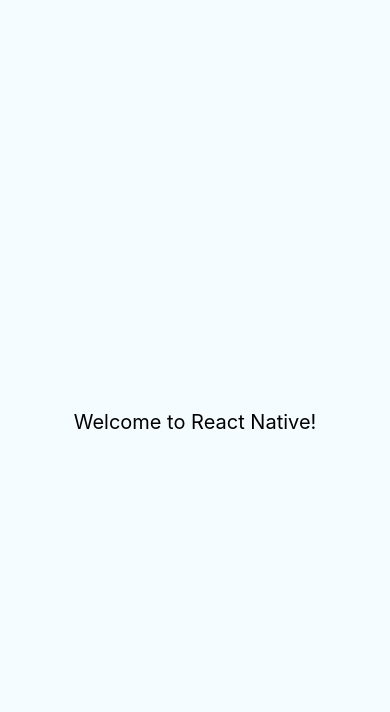
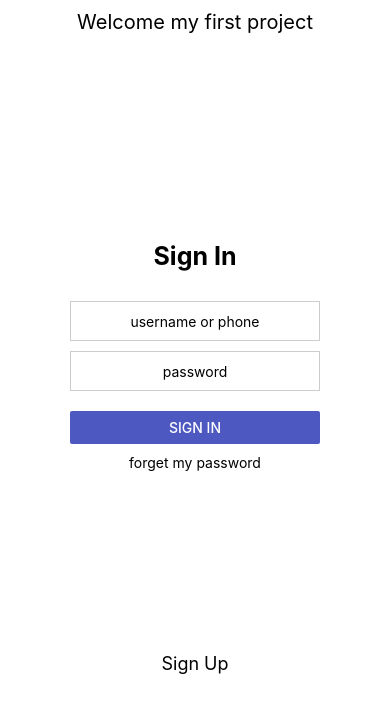
Before and after one commit to wagnercandido/ReactNativeAprendizado, a React Native app: screen / in a window 390 px wide. Shown: the top 712 px of the page. Built offline with nearby package versions, Linux system fonts and the light colour scheme.

Commit message:
Tela login

```diff
--- a/App.js
+++ b/App.js
@@ -1,11 +1,48 @@
-import React, {Component} from 'react';
-import {Platform, StyleSheet, Text, View} from 'react-native';
+import React, { Component } from 'react';
+import { Platform, StyleSheet, Text, View, TextInput, Button } from 'react-native';
 
 export default class App extends Component {
+
+  constructor(props) {
+    super(props);
+    this.state = { username: '', pass: '', error: '', success: '' };
+
+    this.sign = this.sign.bind(this);
+
+  }
+
+  sign() {
+    let state = this.state;
+    let usuario = 'wagnercandido';
+    let userPhone = '8388482251'
+    let senha = '1234';
+
+    if ((state.username == usuario || state.username == userPhone) && state.pass == senha) {
+      state.error = '';
+      state.success = 'Login Success';
+    } else {
+      state.success = '';
+      state.error = 'username or password invalid';
+    }
+
+    this.setState(state);
+
+  }
+
   render() {
     return (
       <View style={styles.container}>
-        <Text style={styles.welcome}>Welcome to React Native!</Text>
+        <Text style={styles.welcome}>Welcome my first project</Text>
+        <View style={styles.loginInputs}>
+          <Text style={styles.title}>Sign In</Text>
+          <TextInput style={styles.login} placeholder="username or phone" onChangeText={(username) => this.setState({ username })} />
+          <TextInput style={styles.login} placeholder="password" onChangeText={(pass) => this.setState({ pass })} />
+          <Text style={styles.error}>{this.state.error}</Text>
+          <Button title="sign in" onPress={this.sign} color="#4d58c1"/>
+          <Text style={{ textAlign: "center", marginTop: 10 }}>forget my password</Text>
+        </View>
+        <Text style={styles.success}>{this.state.success}</Text>
+        <Text style={styles.signup}>Sign Up</Text>
       </View>
     );
   }
@@ -16,11 +53,52 @@
     flex: 1,
     justifyContent: 'center',
     alignItems: 'center',
-    backgroundColor: '#F5FCFF',
+    backgroundColor: '#FFF',
   },
   welcome: {
+    flex: 1,
     fontSize: 20,
     textAlign: 'center',
     margin: 10,
   },
+  button: {
+    margin: 5,
+    borderRadius: 30,
+    backgroundColor: 'black'
+  },
+  loginInputs: {
+    flex: 2
+  },
+  title: {
+    fontSize: 25,
+    textAlign: 'center',
+    margin: 30,
+    fontWeight: 'bold'
+  },
+  login: {
+    height: 40,
+    width: 250,
+    borderWidth: 1,
+    borderColor: '#CCC',
+    padding: 10,
+    textAlign: 'center',
+    // fontWeight: 'bold',
+    marginBottom: 10,
+  },
+  signup: {
+    flex: 1,
+    fontSize:18,
+    // fontWeight: 'bold'
+  },
+  error: {
+    textAlign: 'center',
+    marginBottom: 10,
+    color: 'red'
+  },
+  success: {
+    textAlign: 'center',
+    margin: 30,
+    color: 'green',
+    fontWeight: 'bold'
+  }
 });
```
